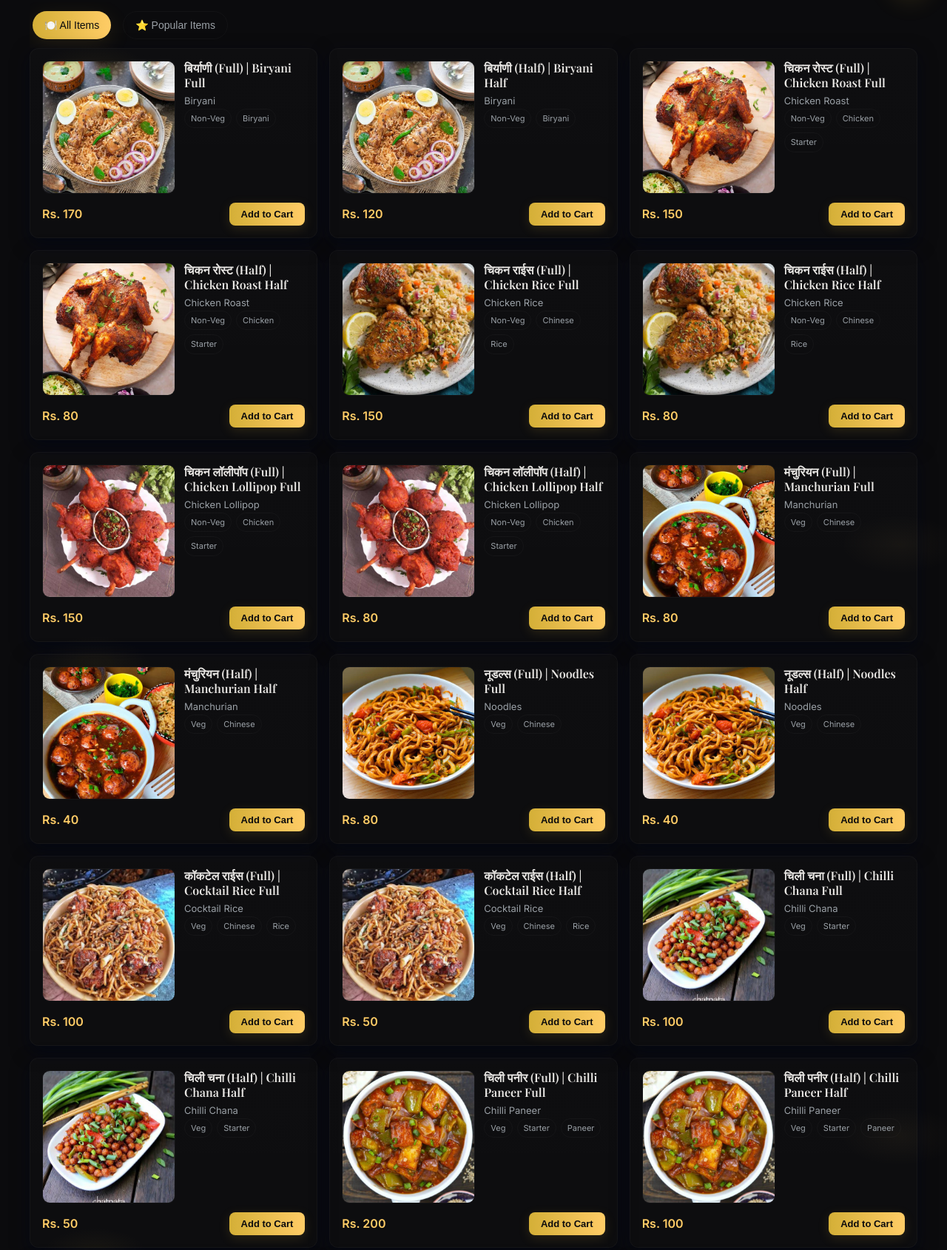
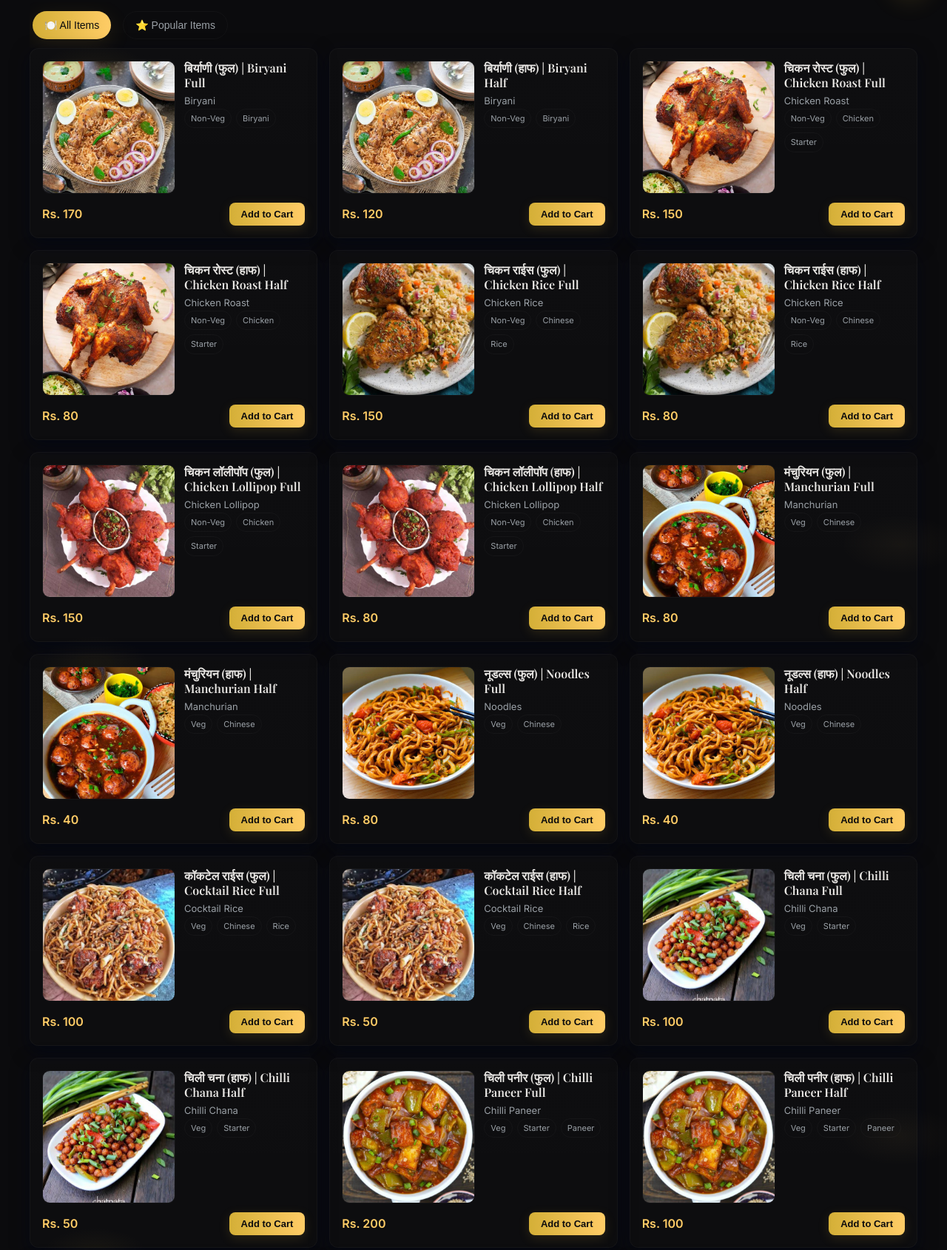
Before and after one commit to MenuSpeak/Prince-Chinese-and-Hyderabadi-biryani, a plain HTML site: page index.html in a window 1280 px wide. Shown: the part 784-2474 px from the top of the page at 74% size. Drawn offline with nearby package versions, Linux system fonts and the light colour scheme.

Commit message:
Update index.html

```diff
--- a/index.html
+++ b/index.html
@@ -1412,45 +1412,53 @@ text-decoration:none;
 // {"id": 13, "cat": "Popular Items", "name": "पनीर मोमोज | Paneer Momos", "price": "Rs. 120/60", "desc": "Momos", "tags": ["Veg", "Fast Food"], "img": "img/paneer_momos.jpg"},
 
 
-{"id":1,"cat":"Popular Items","name":"बिर्याणी (Full) | Biryani Full","price":"Rs. 170","desc":"Biryani","tags":["Non-Veg","Biryani"],"img":"img/biryani.jpg"},
-{"id":2,"cat":"Popular Items","name":"बिर्याणी (Half) | Biryani Half","price":"Rs. 120","desc":"Biryani","tags":["Non-Veg","Biryani"],"img":"img/biryani.jpg"},
-
-{"id":3,"cat":"Popular Items","name":"चिकन रोस्ट (Full) | Chicken Roast Full","price":"Rs. 150","desc":"Chicken Roast","tags":["Non-Veg","Chicken","Starter"],"img":"img/chicken_roast.jpg"},
-{"id":4,"cat":"Popular Items","name":"चिकन रोस्ट (Half) | Chicken Roast Half","price":"Rs. 80","desc":"Chicken Roast","tags":["Non-Veg","Chicken","Starter"],"img":"img/chicken_roast.jpg"},
-
-{"id":5,"cat":"Popular Items","name":"चिकन राईस (Full) | Chicken Rice Full","price":"Rs. 150","desc":"Chicken Rice","tags":["Non-Veg","Chinese","Rice"],"img":"img/chicken_rice.jpg"},
-{"id":6,"cat":"Popular Items","name":"चिकन राईस (Half) | Chicken Rice Half","price":"Rs. 80","desc":"Chicken Rice","tags":["Non-Veg","Chinese","Rice"],"img":"img/chicken_rice.jpg"},
-
-{"id":7,"cat":"Popular Items","name":"चिकन लॉलीपॉप (Full) | Chicken Lollipop Full","price":"Rs. 150","desc":"Chicken Lollipop","tags":["Non-Veg","Chicken","Starter"],"img":"img/chicken_lollipop.jpg"},
-{"id":8,"cat":"Popular Items","name":"चिकन लॉलीपॉप (Half) | Chicken Lollipop Half","price":"Rs. 80","desc":"Chicken Lollipop","tags":["Non-Veg","Chicken","Starter"],"img":"img/chicken_lollipop.jpg"},
-
-{"id":9,"cat":"Popular Items","name":"मंचुरियन (Full) | Manchurian Full","price":"Rs. 80","desc":"Manchurian","tags":["Veg","Chinese"],"img":"img/manchurian.jpg"},
-{"id":10,"cat":"Popular Items","name":"मंचुरियन (Half) | Manchurian Half","price":"Rs. 40","desc":"Manchurian","tags":["Veg","Chinese"],"img":"img/manchurian.jpg"},
-
-{"id":11,"cat":"Popular Items","name":"नूडल्स (Full) | Noodles Full","price":"Rs. 80","desc":"Noodles","tags":["Veg","Chinese"],"img":"img/noodles.jpg"},
-{"id":12,"cat":"Popular Items","name":"नूडल्स (Half) | Noodles Half","price":"Rs. 40","desc":"Noodles","tags":["Veg","Chinese"],"img":"img/noodles.jpg"},
-
-{"id":13,"cat":"Popular Items","name":"कॉकटेल राईस (Full) | Cocktail Rice Full","price":"Rs. 100","desc":"Cocktail Rice","tags":["Veg","Chinese","Rice"],"img":"img/cocktail_rice.jpg"},
-{"id":14,"cat":"Popular Items","name":"कॉकटेल राईस (Half) | Cocktail Rice Half","price":"Rs. 50","desc":"Cocktail Rice","tags":["Veg","Chinese","Rice"],"img":"img/cocktail_rice.jpg"},
-
-{"id":15,"cat":"Popular Items","name":"चिली चना (Full) | Chilli Chana Full","price":"Rs. 100","desc":"Chilli Chana","tags":["Veg","Starter"],"img":"img/chilli_chana.jpg"},
-{"id":16,"cat":"Popular Items","name":"चिली चना (Half) | Chilli Chana Half","price":"Rs. 50","desc":"Chilli Chana","tags":["Veg","Starter"],"img":"img/chilli_chana.jpg"},
-
-{"id":17,"cat":"Popular Items","name":"चिली पनीर (Full) | Chilli Paneer Full","price":"Rs. 200","desc":"Chilli Paneer","tags":["Veg","Starter","Paneer"],"img":"img/chilli_paneer.jpg"},
-{"id":18,"cat":"Popular Items","name":"चिली पनीर (Half) | Chilli Paneer Half","price":"Rs. 100","desc":"Chilli Paneer","tags":["Veg","Starter","Paneer"],"img":"img/chilli_paneer.jpg"},
+{"id":1,"cat":"Popular Items","name":"बिर्याणी (फुल) | Biryani Full","price":"Rs. 170","desc":"Biryani","tags":["Non-Veg","Biryani"],"img":"img/biryani.jpg"},
+{"id":2,"cat":"Popular Items","name":"बिर्याणी (हाफ) | Biryani Half","price":"Rs. 120","desc":"Biryani","tags":["Non-Veg","Biryani"],"img":"img/biryani.jpg"},
+
+{"id":3,"cat":"Popular Items","name":"चिकन रोस्ट (फुल) | Chicken Roast Full ","price":"Rs. 150","desc":"Chicken Roast","tags":["Non-Veg","Chicken","Starter"],"img":"img/chicken_roast.jpg"},
+{"id":4,"cat":"Popular Items","name":"चिकन रोस्ट (हाफ) | Chicken Roast Half","price":"Rs. 80","desc":"Chicken Roast","tags":["Non-Veg","Chicken","Starter"],"img":"img/chicken_roast.jpg"},
+
+{"id":5,"cat":"Popular Items","name":"चिकन राईस (फुल) | Chicken Rice Full","price":"Rs. 150","desc":"Chicken Rice","tags":["Non-Veg","Chinese","Rice"],"img":"img/chicken_rice.jpg"},
+{"id":6,"cat":"Popular Items","name":"चिकन राईस (हाफ) | Chicken Rice Half","price":"Rs. 80","desc":"Chicken Rice","tags":["Non-Veg","Chinese","Rice"],"img":"img/chicken_rice.jpg"},
+
+{"id":7,"cat":"Popular Items","name":"चिकन लॉलीपॉप (फुल) | Chicken Lollipop Full","price":"Rs. 150","desc":"Chicken Lollipop","tags":["Non-Veg","Chicken","Starter"],"img":"img/chicken_lollipop.jpg"},
+{"id":8,"cat":"Popular Items","name":"चिकन लॉलीपॉप (हाफ) | Chicken Lollipop Half","price":"Rs. 80","desc":"Chicken Lollipop","tags":["Non-Veg","Chicken","Starter"],"img":"img/chicken_lollipop.jpg"},
+
+{"id":9,"cat":"Popular Items","name":"मंचुरियन (फुल) | Manchurian Full","price":"Rs. 80","desc":"Manchurian","tags":["Veg","Chinese"],"img":"img/manchurian.jpg"},
+{"id":10,"cat":"Popular Items","name":"मंचुरियन (हाफ) | Manchurian Half","price":"Rs. 40","desc":"Manchurian","tags":["Veg","Chinese"],"img":"img/manchurian.jpg"},
+
+{"id":11,"cat":"Popular Items","name":"नूडल्स (फुल) | Noodles Full","price":"Rs. 80","desc":"Noodles","tags":["Veg","Chinese"],"img":"img/noodles.jpg"},
+{"id":12,"cat":"Popular Items","name":"नूडल्स (हाफ) | Noodles Half","price":"Rs. 40","desc":"Noodles","tags":["Veg","Chinese"],"img":"img/noodles.jpg"},
+
+{"id":13,"cat":"Popular Items","name":"कॉकटेल राईस (फुल) | Cocktail Rice Full","price":"Rs. 100","desc":"Cocktail Rice","tags":["Veg","Chinese","Rice"],"img":"img/cocktail_rice.jpg"},
+{"id":14,"cat":"Popular Items","name":"कॉकटेल राईस (हाफ) | Cocktail Rice Half","price":"Rs. 50","desc":"Cocktail Rice","tags":["Veg","Chinese","Rice"],"img":"img/cocktail_rice.jpg"},
+
+{"id":15,"cat":"Popular Items","name":"चिली चना (फुल) | Chilli Chana Full","price":"Rs. 100","desc":"Chilli Chana","tags":["Veg","Starter"],"img":"img/chilli_chana.jpg"},
+{"id":16,"cat":"Popular Items","name":"चिली चना (हाफ) | Chilli Chana Half","price":"Rs. 50","desc":"Chilli Chana","tags":["Veg","Starter"],"img":"img/chilli_chana.jpg"},
+
+{"id":17,"cat":"Popular Items","name":"चिली पनीर (फुल) | Chilli Paneer Full","price":"Rs. 200","desc":"Chilli Paneer","tags":["Veg","Starter","Paneer"],"img":"img/chilli_paneer.jpg"},
+{"id":18,"cat":"Popular Items","name":"चिली पनीर (हाफ) | Chilli Paneer Half","price":"Rs. 100","desc":"Chilli Paneer","tags":["Veg","Starter","Paneer"],"img":"img/chilli_paneer.jpg"},
 
 {"id":19,"cat":"Popular Items","name":"पाव भाजी | Pav Bhaji","price":"Rs. 50","desc":"Pav Bhaji","tags":["Veg","Fast Food"],"img":"img/pav_bhaji.jpg"},
 
-{"id":20,"cat":"Popular Items","name":"फ्रेंच फ्राईस (Full) | French Fries Full","price":"Rs. 100","desc":"French Fries","tags":["Veg","Fast Food"],"img":"img/french_fries.jpg"},
-{"id":21,"cat":"Popular Items","name":"फ्रेंच फ्राईस (Half) | French Fries Half","price":"Rs. 60","desc":"French Fries","tags":["Veg","Fast Food"],"img":"img/french_fries.jpg"},
-
-{"id":22,"cat":"Popular Items","name":"व्हेज मोमोज (Full) | Veg Momos Full","price":"Rs. 100","desc":"Momos","tags":["Veg","Fast Food"],"img":"img/momos.jpg"},
-{"id":23,"cat":"Popular Items","name":"व्हेज मोमोज (Half) | Veg Momos Half","price":"Rs. 60","desc":"Momos","tags":["Veg","Fast Food"],"img":"img/momos.jpg"},
-
-{"id":24,"cat":"Popular Items","name":"पनीर मोमोज (Full) | Paneer Momos Full","price":"Rs. 120","desc":"Momos","tags":["Veg","Fast Food"],"img":"img/paneer_momos.jpg"},
-{"id":25,"cat":"Popular Items","name":"पनीर मोमोज (Half) | Paneer Momos Half","price":"Rs. 60","desc":"Momos","tags":["Veg","Fast Food"],"img":"img/paneer_momos.jpg"},
-
-    ];
+{"id":20,"cat":"Popular Items","name":"फ्रेंच फ्राईस (फुल) | French Fries Full","price":"Rs. 100","desc":"French Fries","tags":["Veg","Fast Food"],"img":"img/french_fries.jpg"},
+{"id":21,"cat":"Popular Items","name":"फ्रेंच फ्राईस (हाफ) | French Fries Half","price":"Rs. 60","desc":"French Fries","tags":["Veg","Fast Food"],"img":"img/french_fries.jpg"},
+
+{"id":22,"cat":"Popular Items","name":"व्हेज मोमोज (फुल) | Veg Momos Full","price":"Rs. 100","desc":"Momos","tags":["Veg","Fast Food"],"img":"img/momos.jpg"},
+{"id":23,"cat":"Popular Items","name":"व्हेज मोमोज (हाफ) | Veg Momos Half","price":"Rs. 60","desc":"Momos","tags":["Veg","Fast Food"],"img":"img/momos.jpg"},
+
+{"id":24,"cat":"Popular Items","name":"पनीर मोमोज (फुल) | Paneer Momos Full","price":"Rs. 120","desc":"Momos","tags":["Veg","Fast Food"],"img":"img/paneer_momos.jpg"},
+{"id":25,"cat":"Popular Items","name":"पनीर मोमोज (हाफ) | Paneer Momos Half","price":"Rs. 60","desc":"Momos","tags":["Veg","Fast Food"],"img":"img/paneer_momos.jpg"},
+
+{"id": 13, "cat": "Popular Items", "name": "चिकन नूडल्स (फुल) | CHICKEN NOODLES (FULL)", "price": "Rs. 150", "desc": "CHICKEN NOODLES (FULL)", "tags": ["Non-Veg", "Chinese", "Noodles", "Chicken"], "img": "img/chicken_noodles_full.jpg"},
+{"id": 14, "cat": "Popular Items", "name": "चिकन नूडल्स (हाफ) | CHICKEN NOODLES (HALF)", "price": "Rs. 80", "desc": "CHICKEN NOODLES (HALF)", "tags": ["Non-Veg", "Chinese", "Noodles", "Chicken"], "img": "img/chicken_noodles_full.jpg"},
+{"id": 15, "cat": "Popular Items", "name": "अंडा नूडल्स (फुल) | EGG NOODLES (FULL)", "price": "Rs. 100", "desc": "EGG NOODLES (FULL)", "tags": ["Non-Veg", "Chinese", "Noodles", "Egg"], "img": "img/egg_noodles_full.jpg"},
+{"id": 16, "cat": "Popular Items", "name": "अंडा नूडल्स (हाफ) | EGG NOODLES (HALF)", "price": "Rs. 50", "desc": "EGG NOODLES (HALF)", "tags": ["Non-Veg", "Chinese", "Noodles", "Egg"], "img": "img/egg_noodles_full.jpg"},
+{"id": 17, "cat": "Popular Items", "name": "अंडा राईस (फुल) | EGG RICE (FULL)", "price": "Rs. 100", "desc": "EGG RICE (FULL)", "tags": ["Non-Veg", "Chinese", "Rice", "Egg"], "img": "img/egg_rice_full.jpg"},
+{"id": 18, "cat": "Popular Items", "name": "अंडा राईस (हाफ) | EGG RICE (HALF)", "price": "Rs. 50", "desc": "EGG RICE (HALF)", "tags": ["Non-Veg", "Chinese", "Rice", "Egg"], "img": "img/egg_rice_full.jpg"},
+
+
+        ];
 
         // Cart functionality
         let cart = [];
```
